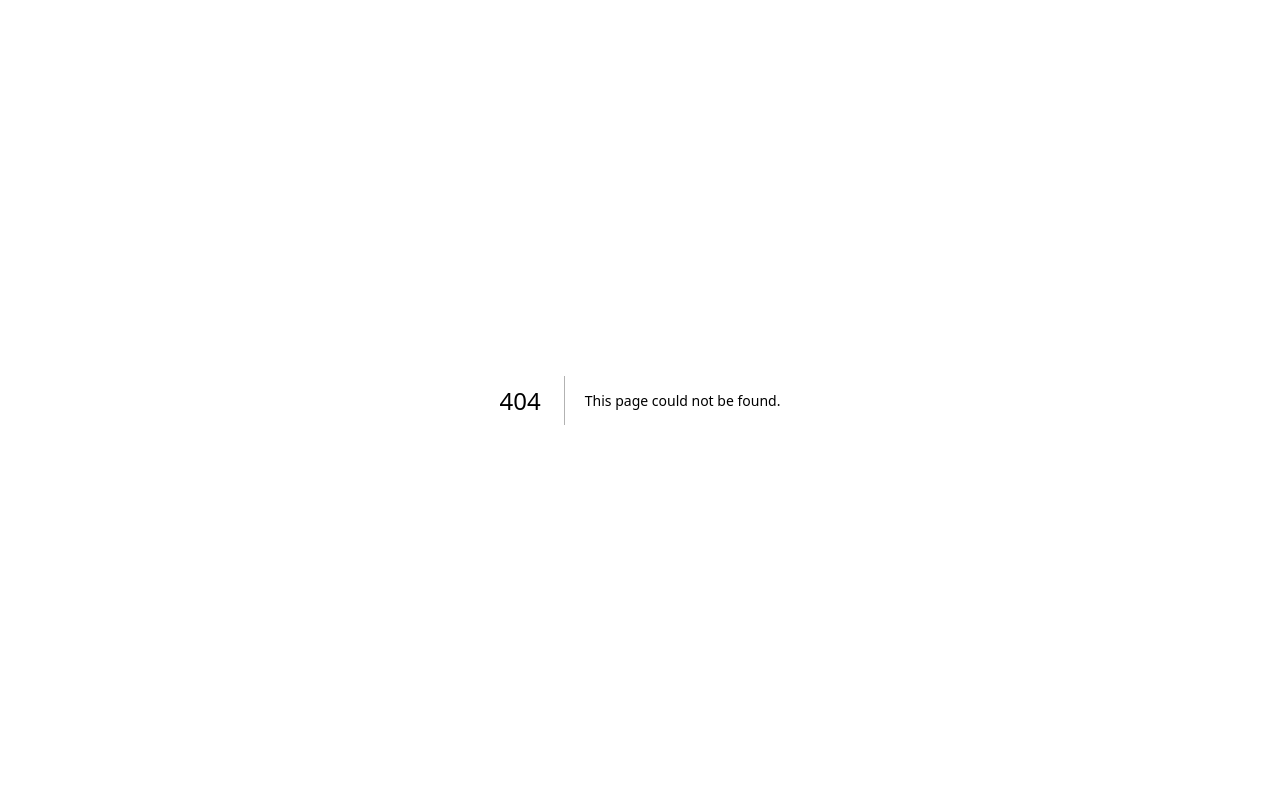
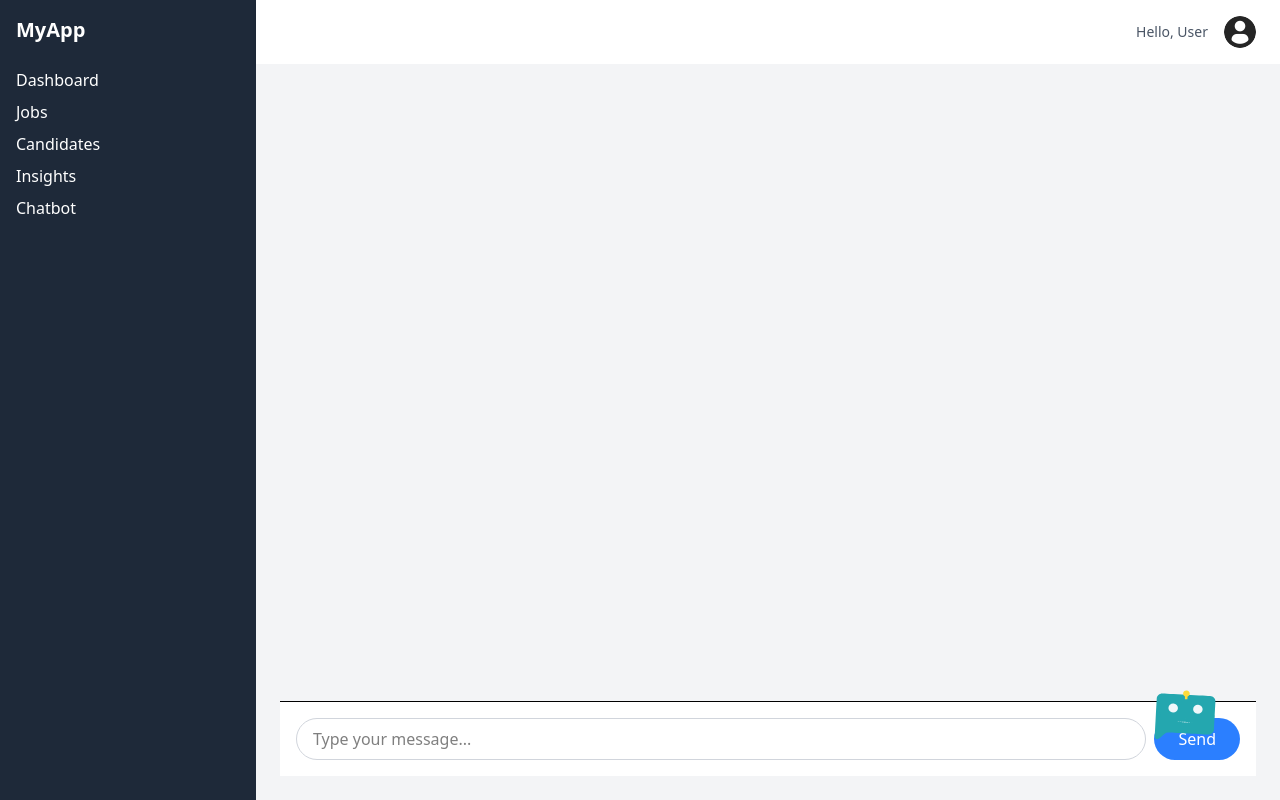
Before and after one commit to lost-rider/AI_recruiter, a Next.js app: page /dashboard/chatbot in a window 1280 px wide. Before the commit this address had no page. Built offline with nearby package versions, Linux system fonts and the light colour scheme.

Commit message:
adding chatbot page

```diff
--- a/package.json
+++ b/package.json
@@ -9,6 +9,7 @@
     "lint": "next lint"
   },
   "dependencies": {
+    "axios": "^1.9.0",
     "framer-motion": "^12.10.5",
     "lottie-react": "^2.4.1",
     "mdb-react-ui-kit": "^9.0.0",
--- /dev/null
+++ b/src/app/dashboard/chatbot/page.tsx
@@ -0,0 +1,132 @@
+"use client";
+
+import React, { useState } from 'react';
+import playButton from "../../assets/play.png";
+import Image from 'next/image';
+
+interface Message {
+  sender: 'user' | 'bot';
+  text: string;
+  audioUrl?: string;
+}
+
+export default function ChatPage() {
+  const [messages, setMessages] = useState<Message[]>([]);
+  const [input, setInput] = useState('');
+
+  // Play TTS and update audioUrl for clicked message
+  function tts(textinput: string, idx: number) {
+    fetch('http://localhost:8000/api/tts', {
+      method: 'POST',
+      headers: { 'Content-Type': 'application/json' },
+      body: JSON.stringify({
+        text: textinput,
+        voice: 'female',
+        flag: true,
+      }),
+    })
+      .then((res) => res.json())
+
+      .then((data) => {
+        setMessages((prev) => {
+          const updated = [...prev];
+          updated[idx] = { ...updated[idx], audioUrl: data.audio_url };
+          return updated;
+        });
+        console.log(data);
+      })
+      .catch((err) => console.error(err));
+
+  }
+
+  // Send user message and mock bot response
+  const handleSend = () => {
+    if (!input.trim()) return;
+
+    const userMessage: Message = { sender: 'user', text: input };
+    setMessages((prev) => [...prev, userMessage]);
+    setInput('');
+
+    setTimeout(() => {
+      const botMessage: Message = {
+        sender: 'bot',
+        text: `You said: "${input}"`,
+      };
+      setMessages((prev) => [...prev, botMessage]);
+    }, 500);
+  };
+
+  return (
+    <div className="flex flex-col h-screen bg-gray-100 mt-0">
+      <div className="flex-1 overflow-y-auto p-4 space-y-2 flex flex-col">
+        {messages.map((msg, idx) => (
+          <div
+            key={idx}
+            className={`flex flex-col items-${
+              msg.sender === 'user' ? 'end' : 'start'
+            } space-y-1 max-w-[90%]`}
+          >
+            <div
+              className={`flex items-center ${
+                msg.sender === 'user'
+                  ? 'flex-row-reverse space-x-reverse space-x-2'
+                  : 'space-x-2'
+              }`}
+            >
+              <div
+                className={`px-4 py-2 rounded-2xl break-words w-fit max-w-[80%]
+                ${
+                  msg.sender === 'user'
+                    ? 'bg-green-200 text-right'
+                    : 'bg-gray-300 text-left'
+                }`}
+              >
+                {msg.text}
+              </div>
+
+              <Image
+                src={playButton}
+                alt="Play"
+                width={16}
+                height={16}
+                onClick={() => tts(msg.text, idx)}
+                className="cursor-pointer"
+              />
+            </div>
+
+            {/* 🎧 Conditionally render audio URL under only that message */}
+            {msg.audioUrl && (
+              <div
+                className={`text-sm text-blue-700 break-words max-w-[80%] ${
+                  msg.sender === 'user' ? 'text-right self-end' : 'text-left self-start'
+                }`}
+              >
+                <a href={msg.audioUrl} target="_blank" rel="noopener noreferrer" className="underline">
+                  🔊 Play Audio
+                </a>
+              </div>
+            )}
+          </div>
+        ))}
+      </div>
+
+      {/* Input Box */}
+      <div className="p-4 border-t flex gap-2 bg-white sticky bottom-0">
+        <input
+          type="text"
+          value={input}
+          onChange={(e) => setInput(e.target.value)}
+          onKeyDown={(e) => e.key === 'Enter' && handleSend()}
+          className="flex-1 border border-gray-300 rounded-full px-4 py-2 focus:outline-none focus:ring-2 focus:ring-blue-400"
+          placeholder="Type your message..."
+        />
+        <button
+          onClick={handleSend}
+          className="bg-blue-500 text-white px-6 py-2 rounded-full hover:bg-blue-600"
+        >
+          Send
+        </button>
+      </div>
+    </div>
+  );
+}
--- a/src/app/dashboard/layout.tsx
+++ b/src/app/dashboard/layout.tsx
@@ -41,6 +41,9 @@ export default function DashboardLayout(
                     </a>
                     <a href="/dashboard/insights" className="block hover:text-gray-300">
                         Insights
+                    </a>
+                    <a href="/dashboard/chatbot" className="block hover:text-gray-300">
+                        Chatbot
                     </a>
                 </nav>
             </aside>
```
Also changed, not shown: src/app/assets/play.png (added), 1 other file (tests, documents, lock files or other folders).
